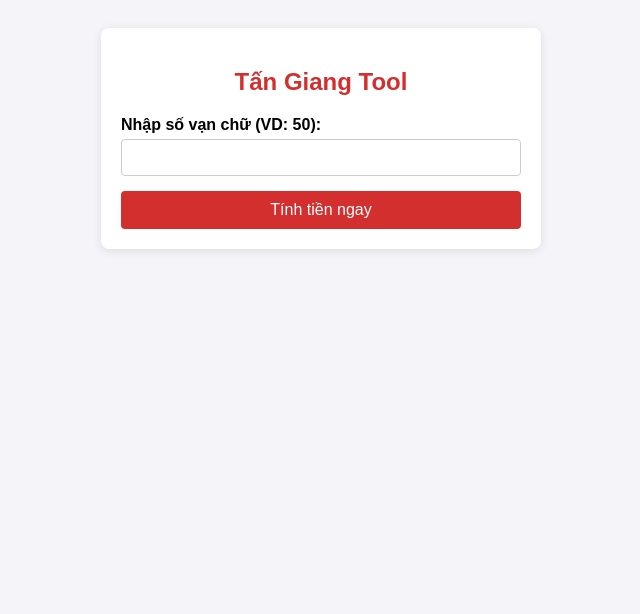
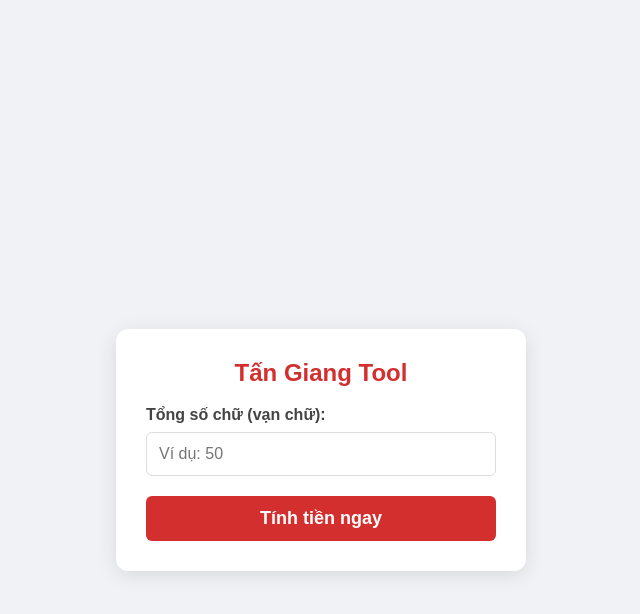
Before and after one commit to PhamNhaDoan/phamnhadoan.github.io, a Jekyll site: the page tinhtien.html, which Jekyll copies as it is, in a window 1280 px wide. Shown: the top 614 px of the page, without its empty margins (319-959 px from the left). Built offline with Jekyll 4.4.1, drawn with Linux system fonts in a browser that asks for light colours.

Commit message:
Update styling and calculation logic in tinhtien.html

```diff
--- a/tinhtien.html
+++ b/tinhtien.html
@@ -5,35 +5,38 @@
     <meta name="viewport" content="width=device-width, initial-scale=1.0">
     <title>Tính giá truyện VIP Tấn Giang</title>
     <style>
-        body { font-family: sans-serif; background-color: #f4f4f9; display: flex; justify-content: center; padding: 20px; }
-        .container { background: white; padding: 20px; border-radius: 8px; box-shadow: 0 2px 10px rgba(0,0,0,0.1); width: 100%; max-width: 400px; }
-        h2 { color: #d32f2f; text-align: center; }
-        label { display: block; margin: 10px 0 5px; font-weight: bold; }
-        input { width: 100%; padding: 10px; margin-bottom: 15px; border: 1px solid #ccc; border-radius: 4px; box-sizing: border-box; }
-        button { width: 100%; padding: 10px; background: #d32f2f; color: white; border: none; border-radius: 4px; cursor: pointer; font-size: 16px; }
-        .result { margin-top: 20px; padding: 15px; background: #fff3e0; border-left: 5px solid #ff9800; display: none; }
+        body { font-family: sans-serif; background-color: #f0f2f5; display: flex; justify-content: center; align-items: center; height: 100vh; margin: 0; }
+        .container { background: white; padding: 30px; border-radius: 12px; box-shadow: 0 4px 20px rgba(0,0,0,0.1); width: 100%; max-width: 350px; }
+        h2 { color: #d32f2f; text-align: center; margin-top: 0; }
+        label { display: block; margin: 15px 0 8px; font-weight: bold; color: #444; }
+        input { width: 100%; padding: 12px; margin-bottom: 20px; border: 1px solid #ddd; border-radius: 6px; box-sizing: border-box; font-size: 16px; }
+        button { width: 100%; padding: 12px; background: #d32f2f; color: white; border: none; border-radius: 6px; cursor: pointer; font-size: 18px; font-weight: bold; }
+        button:hover { background: #b71c1c; }
+        .result { margin-top: 25px; padding: 15px; background: #fff8e1; border-left: 5px solid #ffca28; display: none; border-radius: 4px; }
+        .highlight { color: #d32f2f; font-weight: bold; font-size: 18px; }
+        small { display: block; margin-top: 10px; color: #777; font-style: italic; }
     </style>
 </head>
 <body>
 <div class="container">
     <h2>Tấn Giang Tool</h2>
-    <label>Nhập số vạn chữ (VD: 50):</label>
-    <input type="number" id="wordCount">
+    <label>Tổng số chữ (vạn chữ):</label>
+    <input type="number" id="wordCount" placeholder="Ví dụ: 50">
     <button onclick="calculatePrice()">Tính tiền ngay</button>
     <div id="resultBox" class="result">
-        <p id="tệ"></p>
-        <p id="vnd"></p>
-        <small>* Tỷ giá: 1 tệ = 3.600 VND</small>
+        <p>Số tệ: <span id="tệ" class="highlight"></span></p>
+        <p>Số tiền: <span id="vnd" class="highlight"></span></p>
+        <small>* Tỷ giá: 1 tệ = 50 VND</small>
     </div>
 </div>
 <script>
     function calculatePrice() {
         const vạnChữ = document.getElementById('wordCount').value;
-        if (!vạnChữ || vạnChữ <= 0) { alert("Bà nhập số vạn chữ vào đã!"); return; }
-        const giaTệ = vạnChữ * 30;
-        const giaVND = giaTệ * 3600;
-        document.getElementById('tệ').innerHTML = "Tổng cộng: " + giaTệ.toLocaleString() + " tệ";
-        document.getElementById('vnd').innerHTML = "Khoảng: " + giaVND.toLocaleString() + " VND";
+        if (!vạnChữ || vạnChữ <= 0) { alert("Bà nhập số vạn chữ vào đã nhé!"); return; }
+        const giaTệ = vạnChữ * 30; // 1 vạn = 30 tệ
+        const giaVND = giaTệ * 50; // 1 tệ = 50 VND
+        document.getElementById('tệ').innerHTML = giaTệ.toLocaleString() + " tệ";
+        document.getElementById('vnd').innerHTML = giaVND.toLocaleString() + " VND";
         document.getElementById('resultBox').style.display = 'block';
     }
 </script>
```
